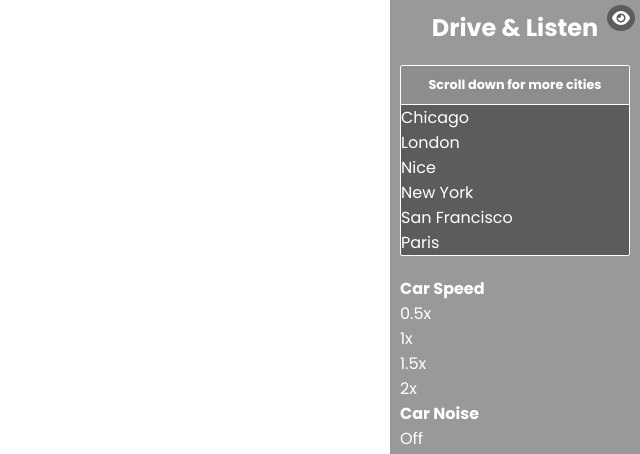
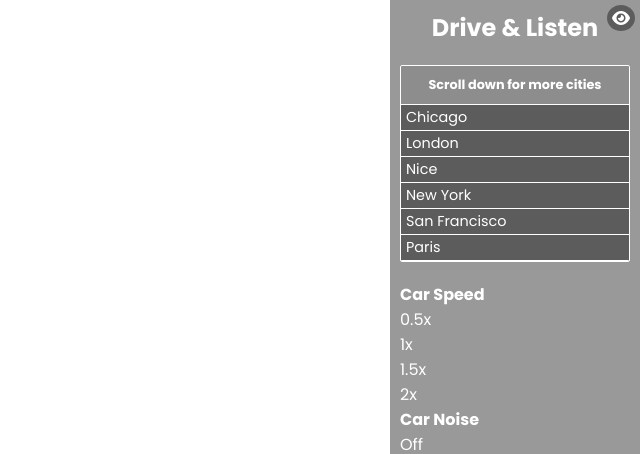
Before and after one commit to ramirorichmand/RR12_StrollAndGroove, a plain HTML site: page index.html in a window 1280 px wide. Shown: the top 454 px of the page, without its empty margins (640-1280 px from the left). Drawn offline with Linux system fonts and the light colour scheme.

Commit message:
more css

```diff
--- a/style.css
+++ b/style.css
@@ -68,4 +68,14 @@ body{
     border-bottom: 1px solid white;
 }
 
-.locations{}
+.locations{
+    max-height: 25vh;
+    overflow-y: scroll;
+}
+
+.locations li{
+    padding: 2px 5px;
+    border-bottom: 1px solid white;
+    cursor: pointer;
+    font-size: 0.9rem;
+}
```
